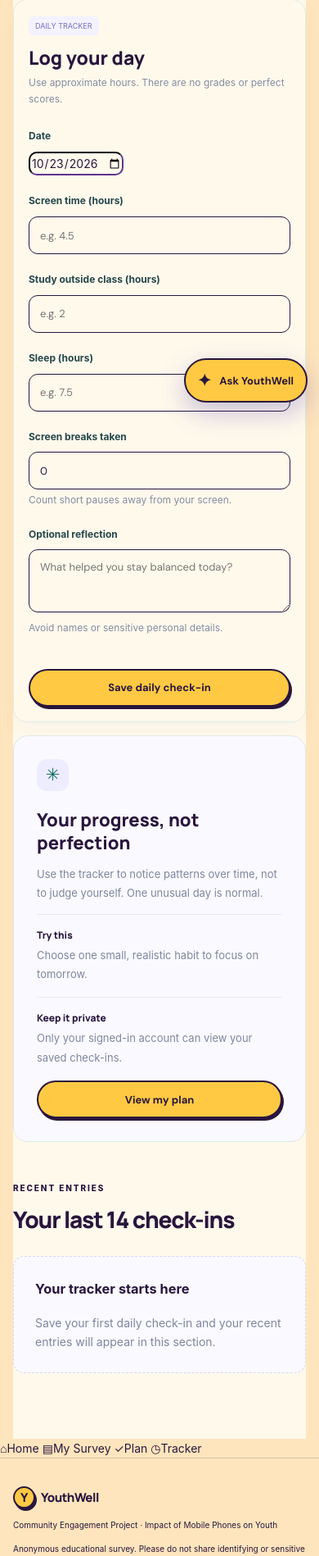
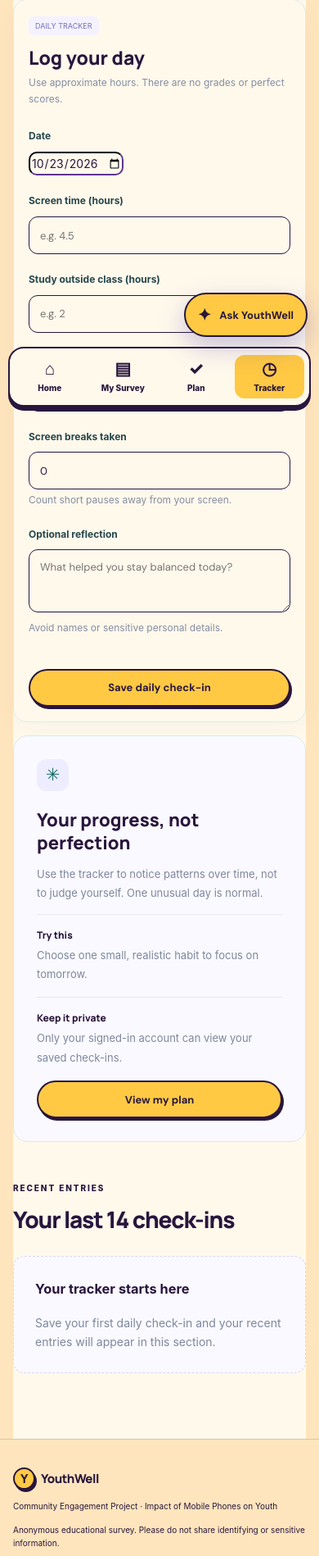
Before and after one commit to shubham-bahadurge/youth-digital-wellbeing-analyzer, a Flask app: page /daily-tracker in a window 390 px wide. Shown: the part 339-2237 px from the top of the page at 82% size. Run offline with Flask 3, Linux system fonts and the light colour scheme; the visitor is signed in with stand-in values (Sample User, id 1); data that the repository does not hold is empty; some libraries are stand-ins or nearby versions.

Commit message:
Style fixed mobile bottom tab bar

```diff
--- a/static/style.css
+++ b/static/style.css
@@ -364,3 +364,16 @@ body:has(.dashboard-hero) .dashboard-content {
  .tracker-entry-metrics span{padding:10px 7px}
  .tracker-entry-metrics b{font-size:17px}
 }
+
+
+/* Fixed mobile bottom navigation tabs */
+.yw-bottom-tabs{display:none}
+@media(max-width:700px){
+ body{padding-bottom:calc(78px + env(safe-area-inset-bottom))}
+ .yw-bottom-tabs{position:fixed;z-index:1000;left:10px;right:10px;bottom:calc(9px + env(safe-area-inset-bottom));display:grid;grid-template-columns:repeat(4,minmax(0,1fr));gap:4px;padding:8px 6px;background:var(--yw-ivory,#fff9ec);border:2px solid var(--yw-plum,#29163d);border-radius:19px;box-shadow:0 5px 0 var(--yw-plum,#29163d)}
+ .yw-bottom-tabs a{display:flex;flex-direction:column;align-items:center;justify-content:center;gap:3px;min-width:0;padding:5px 2px;border-radius:12px;color:var(--yw-plum,#29163d)!important;font-size:10px;font-weight:800;text-decoration:none}
+ .yw-bottom-tabs a.active{background:var(--yw-yellow,#ffc943)!important}
+ .yw-tab-icon{font-size:21px;line-height:1.1}
+ .yw-chat-launch{bottom:94px!important;right:14px!important;z-index:1001}
+ .yw-chat-panel{bottom:158px!important}
+}
```
